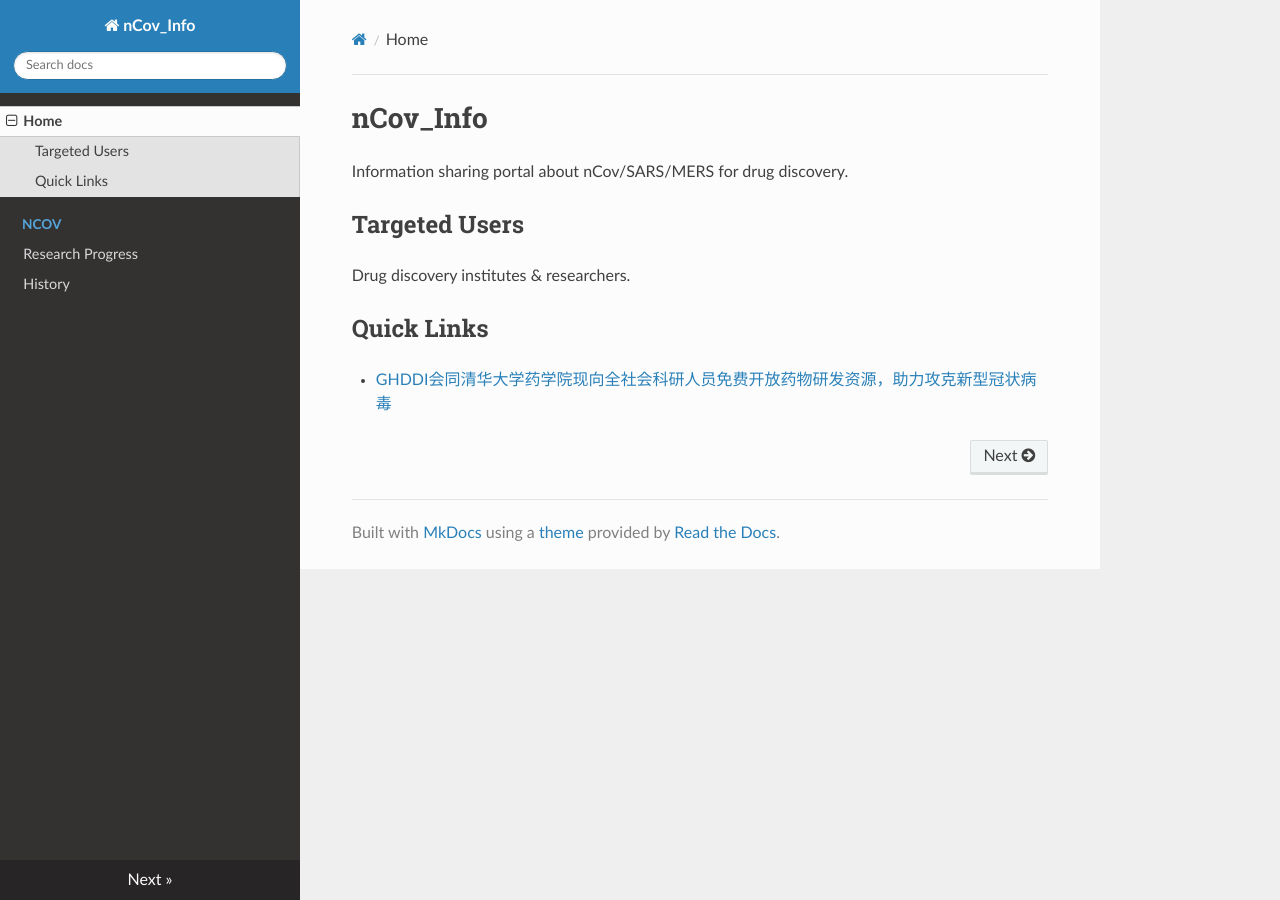
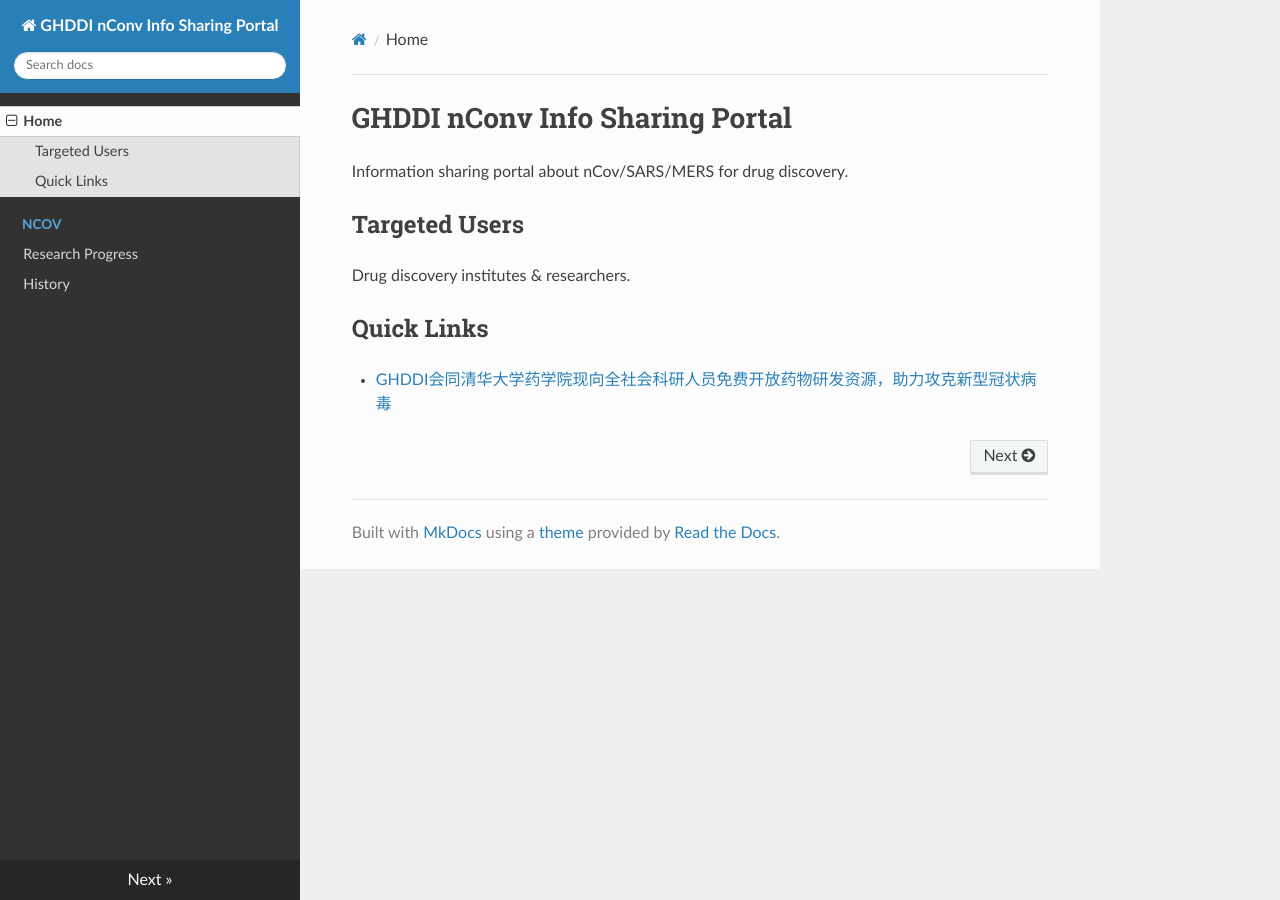
Before and after one commit to GHDDI-AILab/Targeting2019-nCoV, an MkDocs documentation site: the page built from docs/index.md, in a window 1280 px wide. Built offline with MkDocs 1.6.1, drawn with Linux system fonts in a browser that asks for light colours; nearby versions of some CDN libraries.

Commit message:
improve documentation

```diff
--- a/docs/index.md
+++ b/docs/index.md
@@ -1,4 +1,4 @@
-# nCov_Info
+# GHDDI nConv Info Sharing Portal
 Information sharing portal about nCov/SARS/MERS for drug discovery.
 
 
--- a/mkdocs.yml
+++ b/mkdocs.yml
@@ -1,4 +1,4 @@
-site_name: nCov_Info
+site_name: GHDDI nConv Info Sharing Portal
 site_author: David Leon (Dawei Leng)
 docs_dir: docs
 
```
Also changed, not shown: README.md (+1 -3 lines).
